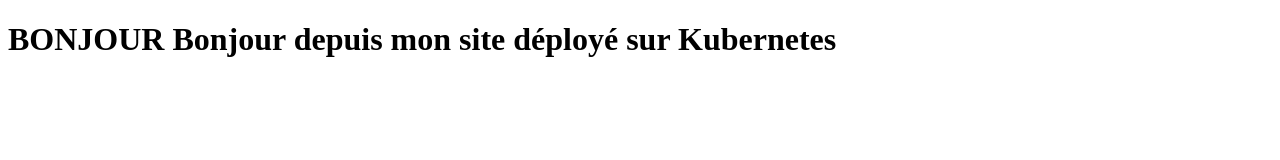
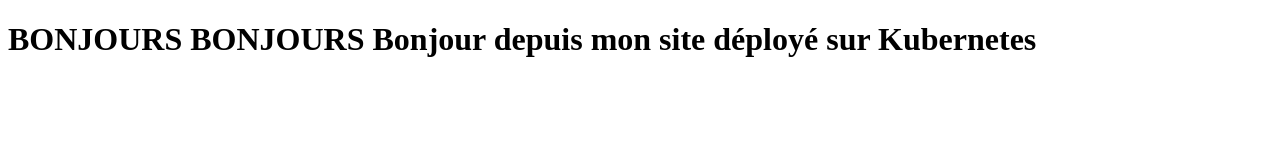
Before and after one commit to oussama247/simple-site, a plain HTML site: page index.html in a window 1280 px wide. Drawn offline with Linux system fonts and the light colour scheme.

Commit message:
Updating index.html content

```diff
--- a/index.html
+++ b/index.html
@@ -5,6 +5,6 @@
   <title>Mon Site Web Simple</title>
 </head>
 <body>
-  <h1> BONJOUR Bonjour depuis mon site déployé sur Kubernetes </h1>
+  <h1> BONJOURS BONJOURS Bonjour depuis mon site déployé sur Kubernetes </h1>
 </body>
 </html>
```
